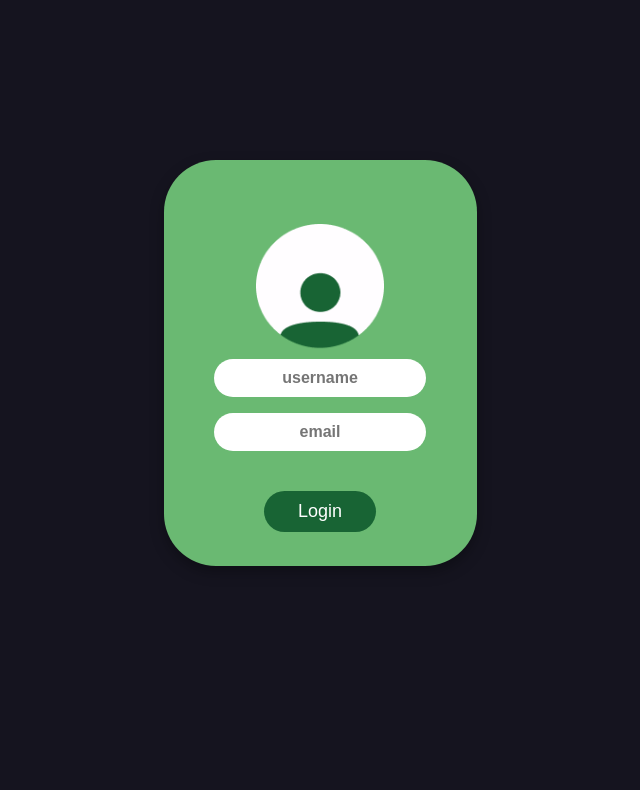
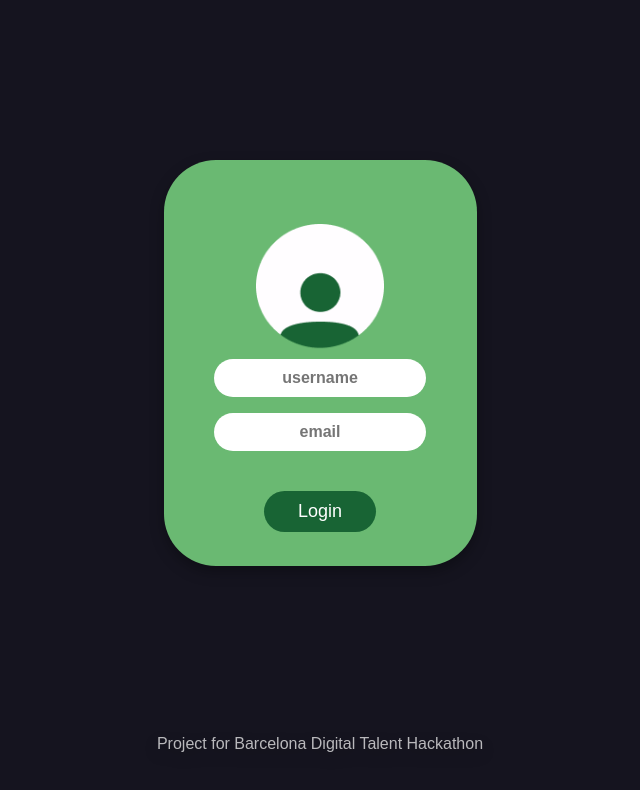
Before and after one commit to itsberriver/dropZone-hackathon, a React (Create React App) app: page / in a window 1280 px wide. Shown: the top 790 px of the page, without its empty margins (383-1023 px from the left). Built offline with nearby package versions, Linux system fonts and the light colour scheme.

Commit message:
added a paragraph on login view

```diff
--- a/src/stylesheets/Login.css
+++ b/src/stylesheets/Login.css
@@ -23,3 +23,12 @@ body{
     padding-top: 4rem;
     margin-top: 10rem;
 }
+
+p{
+    font-size: 1rem;
+    font-weight: 300;
+    margin: auto;
+    margin-top: 32rem;
+    opacity: 70%;
+
+}
--- a/src/views/Login.jsx
+++ b/src/views/Login.jsx
@@ -8,6 +8,7 @@ function Login (){
         <>
             <section className='login-container'>
                 <FormContainer/>
+                <p>Project for Barcelona Digital Talent Hackathon</p>
             </section>
         </>
 
```
